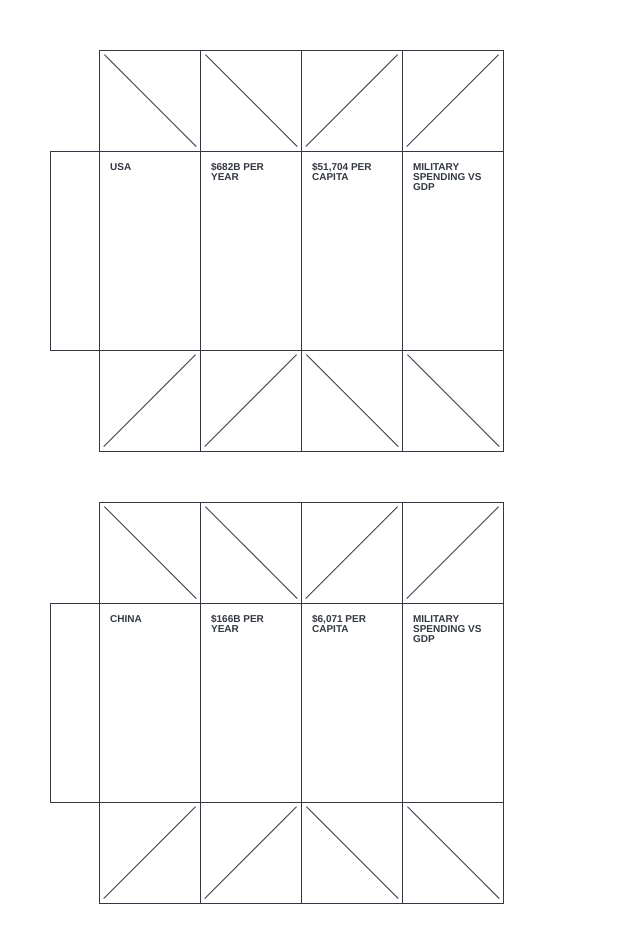
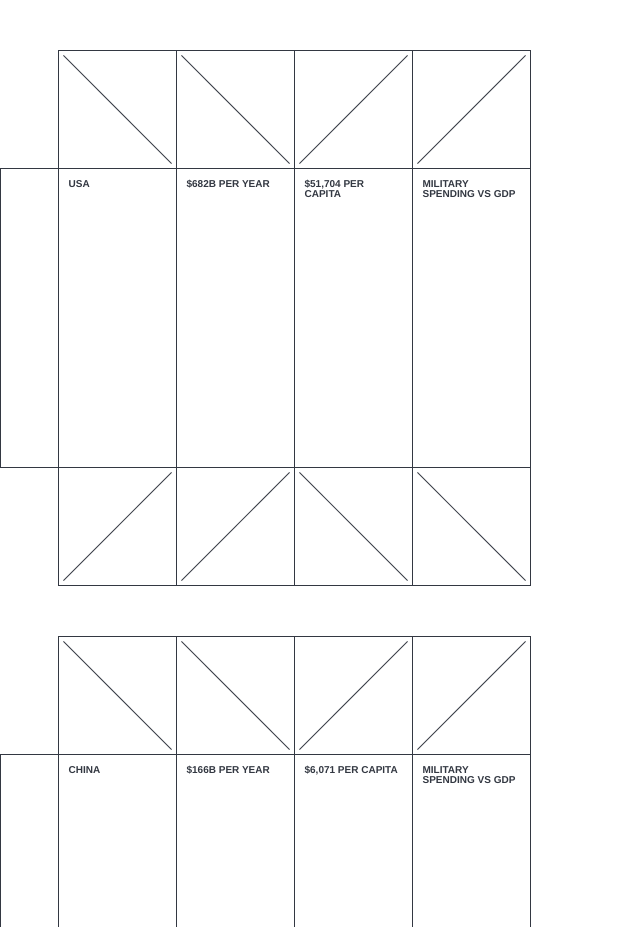
Before and after one commit to markdurrant/infogami, a website: page app/index.html in a window 1280 px wide. Shown: the top 927 px of the page, without its empty margins (0-640 px from the left). Drawn offline with nearby package versions, Linux system fonts and the light colour scheme.

Commit message:
controll size with JS

```diff
--- a/app/js/main.js
+++ b/app/js/main.js
@@ -1,17 +1,32 @@
 /*global $:true, console:true*/
 $( document ).ready( function() {
 
-  var template = '<div class="tab left"></div><div class="face-1 left"><div class="top-1"></div><div class="content-1"></div><div class="bottom-1"></div></div><div class="face-2 left"><div class="top-2"></div><div class="content-2"></div><div class="bottom-2"></div></div><div class="face-3 left"><div class="top-3"></div><div class="content-3"></div>  <div class="bottom-3"></div></div><div class="face-4 left"><div class="top-4"></div><div class="content-4"></div><div class="bottom-4"></div></div>';
+  // title
+  var visTitle = "military spending vs gdp";
 
-  var visTitle = "military spending vs gdp";
+  // markup template
+  var template = '<div class="tab left"></div><div class="face-1 left"><div class="top-1"></div><div class="content-1"></div><div class="bottom-1"></div></div><div class="face-2 left"><div class="top-2"></div><div class="content-2"></div><div class="bottom-2"></div></div><div class="face-3 left"><div class="top-3"></div><div class="content-3"></div>  <div class="bottom-3"></div></div><div class="face-4 left"><div class="top-4"></div><div class="content-4"></div><div class="bottom-4"></div></div><div class="page-break"></div>';
+
+  // minimum and maximum possible sizes for faces
+  var minWidth = 65;
+  var maxWidth = 117;
+  var minHeight = 100;
+  var maxHeight = 300;
+
 
   $.getJSON('/data/data.json', function( data ) {
     $.each( data.items, function( index, val ) {
+      // create the markup
       $( '.wrap' ).append( '<div class="box-' + ( index + 1 ) + ' clear-fix">' + template + '</div>' );
       $( '.box-' + ( index + 1 ) + ' .content-1' ).append( val.name );
       $( '.box-' + ( index + 1 ) + ' .content-2' ).append( "$" + val.militarySpending + "b per year" );
       $( '.box-' + ( index + 1 ) + ' .content-3' ).append( "$" + val.gdp + " per capita");
       $( '.box-' + ( index + 1 ) + ' .content-4' ).append( visTitle );
+      // style the net
+      $( '.box-' + ( index + 1 ) + ' .tab, .box-' + ( index + 1 ) + ' [class^="content"]' ).css( 'height', maxHeight );
+      $( '.box-' + ( index + 1 ) + ' [class^="top"], .box-' + ( index + 1 ) + ' [class^="content"], .box-' + ( index + 1 ) + ' [class^="bottom"]' ).css( 'width', maxWidth );
+      $( '.box-' + ( index + 1 ) + ' [class^="top"], .box-' + ( index + 1 ) + ' [class^="bottom"]' ).css( 'height', maxWidth );
+      $( '.box-' + ( index + 1 ) + ' .tab' ).css( { 'width': maxWidth / 2, 'margin-top': maxWidth + 1 } );
     });
   });
 
--- a/app/sass/styles.scss
+++ b/app/sass/styles.scss
@@ -47,6 +47,9 @@
 //===============================================================================
 // playground for development
 $cm: 100px;
+$face-width: 147px;
+$face-height: 500px;
+
 
 html,
 body {
@@ -59,20 +62,30 @@
 }
 
 [class^="box"]{
-  margin: ( $cm / 2 );
+  margin: ( $cm / 2 ) 0;
+}
+
+.tab,
+[class^="content"] {
+  height: $face-height;
+}
+
+[class^="top"],
+[class^="content"],
+[class^="bottom"] {
+  width: $face-width;
+}
+
+[class^="top"],
+[class^="bottom"] {
+  height: $face-width;
 }
 
 .tab{
   border: 1px solid $ink;
-  width: $cm * .5;
-  height: $cm * 2;
-  margin-top: $cm * 1 + 1px;
 }
 
-.face-1,
-.face-2,
-.face-3,
-.face-4 {
+[class^="face"] {
   position: relative;
   border: 1px solid $ink;
 }
@@ -93,12 +106,8 @@
   left: -1px * 4;
 }
 
-.top-1,
-.top-2,
-.top-3,
-.top-4 {
-  width: $cm * 1;
-  height: $cm * 1;
+[class^="top"],
+[class^="bottom"] {
   position: relative;
 
   &:after {
@@ -127,36 +136,17 @@
 }
 
 
-.content-1,
-.content-2,
-.content-3,
-.content-4 {
+[class^="content"] {
   text-transform: uppercase;
   line-height: 1;
   font-weight: 700;
   font-size: $cm * .1;
-  width: $cm * 1;
-  height: $cm * 2;
   border-top: 1px solid $ink;
   border-bottom: 1px solid $ink;
   padding: $cm * .1;
 }
 
-.bottom-1,
-.bottom-2,
-.bottom-3,
-.bottom-4 {
-  width: $cm * 1;
-  height: $cm * 1;
-  position: relative;
-
-  &:after {
-    content: "";
-    position: absolute;
-    width: 130%;
-    top: 50%;
-    left: -15%;
-    margin-top: -( $cm / 50 / 2 );
-    border-top: 1px solid $ink;
-  }
+.page-break {
+  display: block;
+  page-break-before: always;
 }
```
Also changed, not shown: app/css/styles.css.
